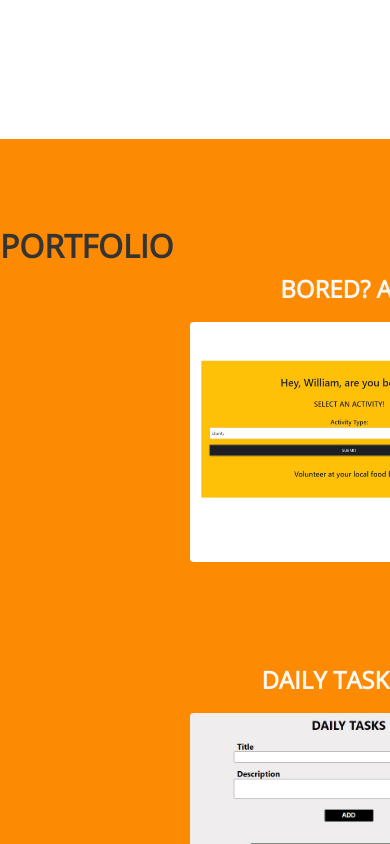
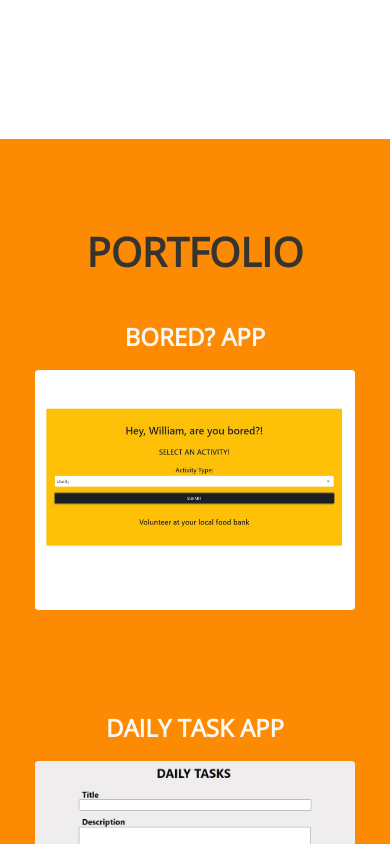
Before and after one commit to Tasups/professional-portfolio, a React (Create React App) app: page / in a window 390 px wide. Shown: the part 1380-2224 px from the top of the page. Built offline with nearby package versions, Linux system fonts and the light colour scheme; a web font is replaced by a local one.

Commit message:
portfolio width fixed and title enlarged to 2.5rem

```diff
--- a/src/App.css
+++ b/src/App.css
@@ -375,7 +375,7 @@ nav {
 /*----------PORTFOLIO----------*/
 
 .portfolio-wrapper {
-  width: 100vw;
+  width: 100%;
   min-height: 45vh;
   z-index: 2;
   padding-top: 10vh;
@@ -387,6 +387,7 @@ nav {
   font-family: 'Open Sans', sans-serif;
   text-align: center;
   padding: 1rem;
+  font-size: 2.5rem;
 }
 /*
 .portfolio-title {
@@ -429,6 +430,7 @@ nav {
 @media only screen and (max-width: 600px) {
   .portfolio-wrapper {
     display: flex;
+    flex-direction: column;
     min-height: 80vh;
   }
   .portfolio-wrapper h1 {
```
